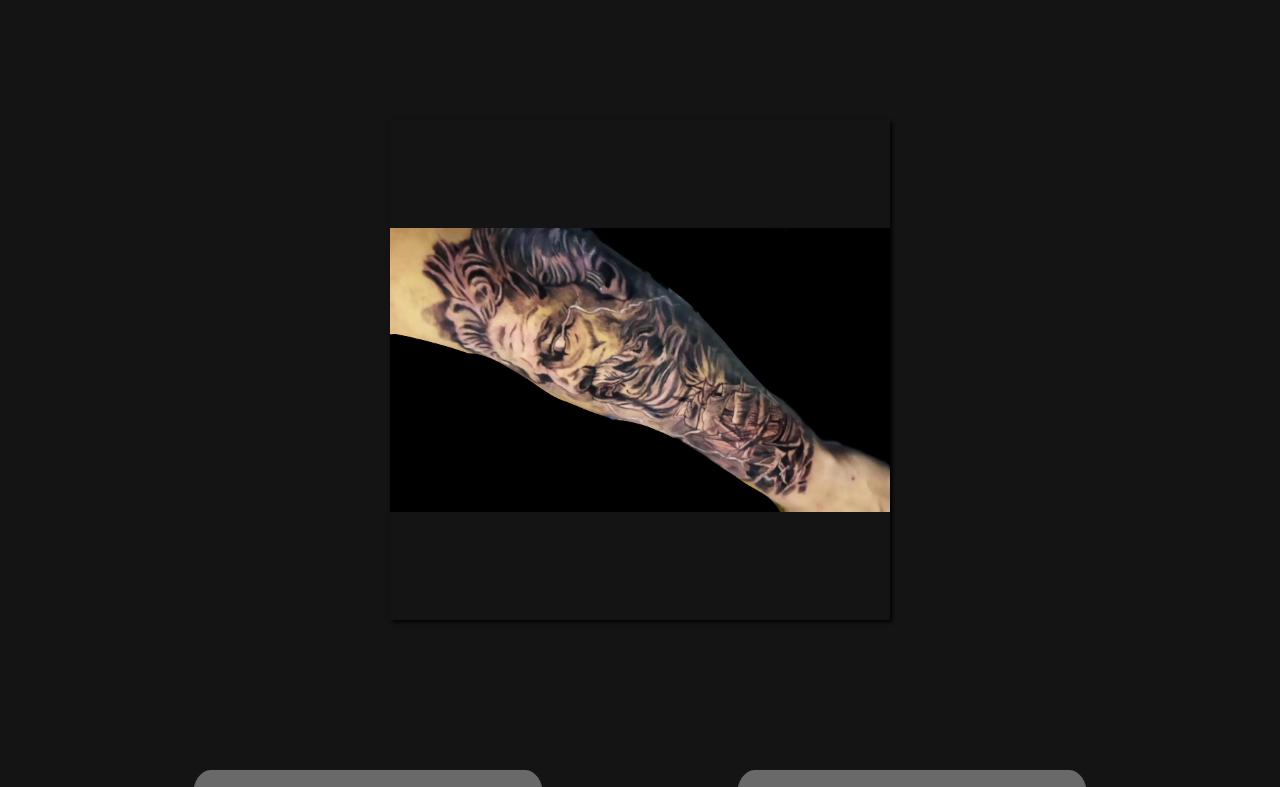
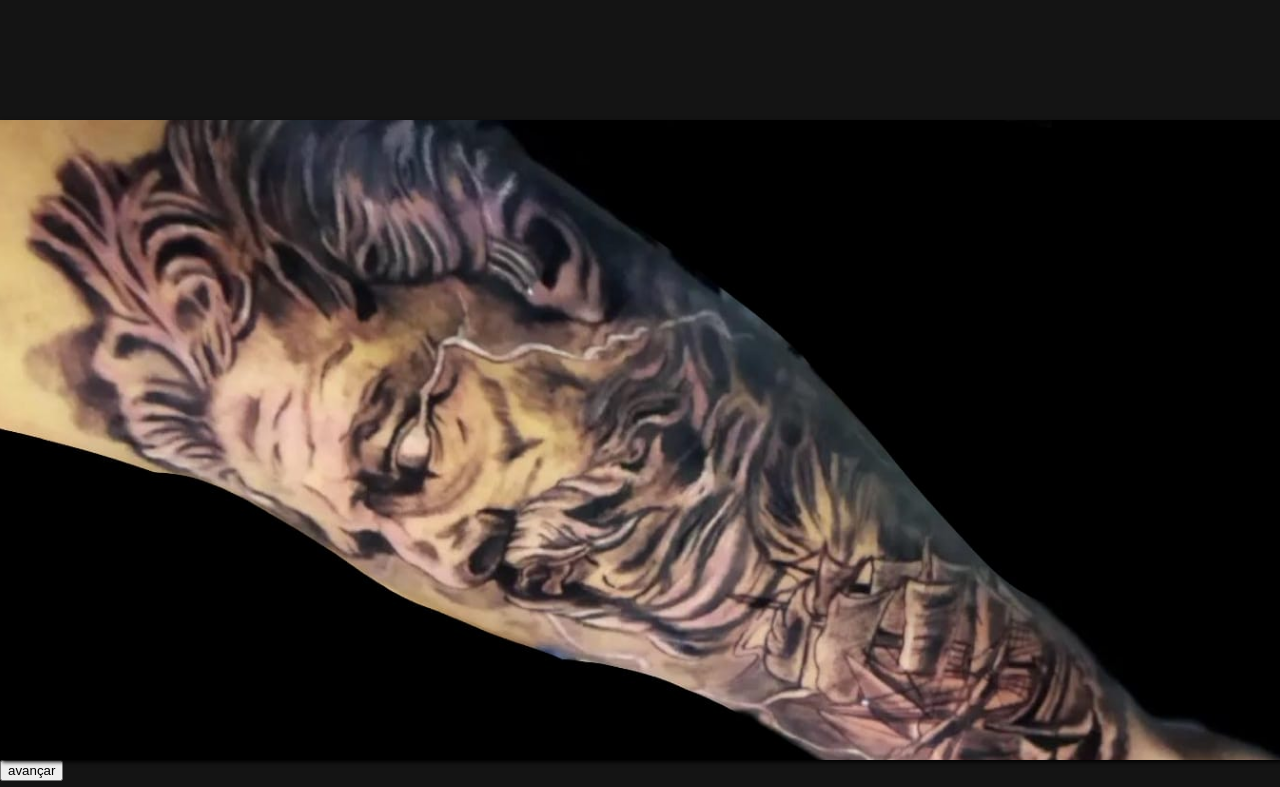
Before and after one commit to FlowCoreINT/RuyRaynerTatto, a plain HTML site: page index.html in a window 1280 px wide. Shown: the part 1480-2267 px from the top of the page. Drawn offline with Linux system fonts and the light colour scheme.

Commit message:
Add coroussel logic

```diff
--- a/indext.html
+++ b/index.html
@@ -6,7 +6,6 @@
     <meta name="viewport" content="width=device-width, initial-scale=1.0">
     <title>RaynnerTatto</title>
     <link rel="stylesheet" href="style.css">
-    <link rel="stylesheet" href="index.js">
     <link rel="Website Icon" href="imagens/WhatsApp Image 2024-02-23 at 19.58.07-fotor-202402232028.png">
 </head>
 <body>
@@ -37,13 +36,14 @@
         <!-- terceira aba trabalhos -->
         <section class="terceiraAba" id="terceiraAba">
             <div class="carrossel" id="imagens">
-                <img id="img" src="imagens/WhatsApp Image 2024-02-23 at 00.11.39.jpeg" alt="">
+                <img id="img" class="active" src="imagens/WhatsApp Image 2024-02-23 at 00.11.39.jpeg" alt="">
                 <img id="img" src="imagens/WhatsApp Image 2024-02-23 at 00.11.39.jpeg" alt="">
                 <img id="img" src="imagens/WhatsApp Image 2024-02-23 at 00.11.39.jpeg" alt="">
                 <img id="img" src="imagens/WhatsApp Image 2024-02-23 at 00.11.39.jpeg" alt="">
                 <img id="img" src="imagens/WhatsApp Image 2024-02-23 at 00.11.39.jpeg" alt="">
             </div>
         </section>
+      <button onclick="carrossel()">avançar</button>
         <!-- quarta aba redes sociais -->
         <section class="quartaAba" id="quartaAba">
             <div class="cards">
@@ -62,4 +62,6 @@
             </div>
         </section>
     </main>
+
+    <script src="index.js"></script>
 </body>
--- a/index.js
+++ b/index.js
@@ -1,15 +1,27 @@
+const imgs = document.querySelectorAll("#imagens img");
+const INTERVAL_TIMING = 3000
 
-const imgs = document.getElementById( "imagens" );
-const img = document.querySelectorAll( "#imagens img" );
+let index = 0;
+function carrossel() {
+  index++
 
-let idx = 0;
+  if (index > imgs.length - 1) {
+    index = 0
 
-function carrossel(){
-    idx++;
+    for (const img of imgs) {
+      img.style.right = "-100%"
+    }
+  }
 
-    if(idx > img.length  - 1){
-        idx = 0;
-    }
+  imgs[index].classList.add("active")
 
-    imgs.style.transform = `translateX(${-idx * 550}px)` ;
+  if ((index - 1) < 0) {
+    imgs[imgs.length - 1].style.right = "100%"
+    imgs[imgs.length - 1].classList.remove("active")
+  } else {
+    imgs[index - 1].style.right = "100%"
+    imgs[index - 1].classList.remove("active")
+  }
 }
+
+setInterval(carrossel, INTERVAL_TIMING)
--- a/style.css
+++ b/style.css
@@ -100,24 +100,35 @@ header{
 
 /* terceiraAba Carrosell */
 
-.terceiraAba{
-    box-shadow: 2px 2px 4px black;
-    overflow: hidden;
-    height: 500px;
-    width: 500px;
-    margin: 0% auto;
+.terceiraAba {
+  box-shadow: 2px 2px 4px black;
+  overflow: hidden;
+  height: 40rem;
+  width: 100%;
+  margin: 0% auto;
+  position: relative;
 }
 
-.carrossel{
-    display: flex;
-    transition: transform 0,5 ease-in-out;
-    transform: translate(0);
+.carrossel {
+  display: flex;
+  transition: transform 0, 5 ease-in-out;
+  width: 100%;
 }
 
-.carrossel img{
-    object-fit: contain;
-    height: 500px;
-    width: 500px;
+.carrossel img {
+  object-fit: cover;
+  height: 50rem;
+  width: 100%;
+  position: absolute;
+  z-index: 0;
+  right: -100%;
+  transition: 0.5s ease right, left;
+}
+
+.carrossel .active {
+  width: 100%;
+  right: 0!important;
+  z-index: 100;
 }
 
 
```
